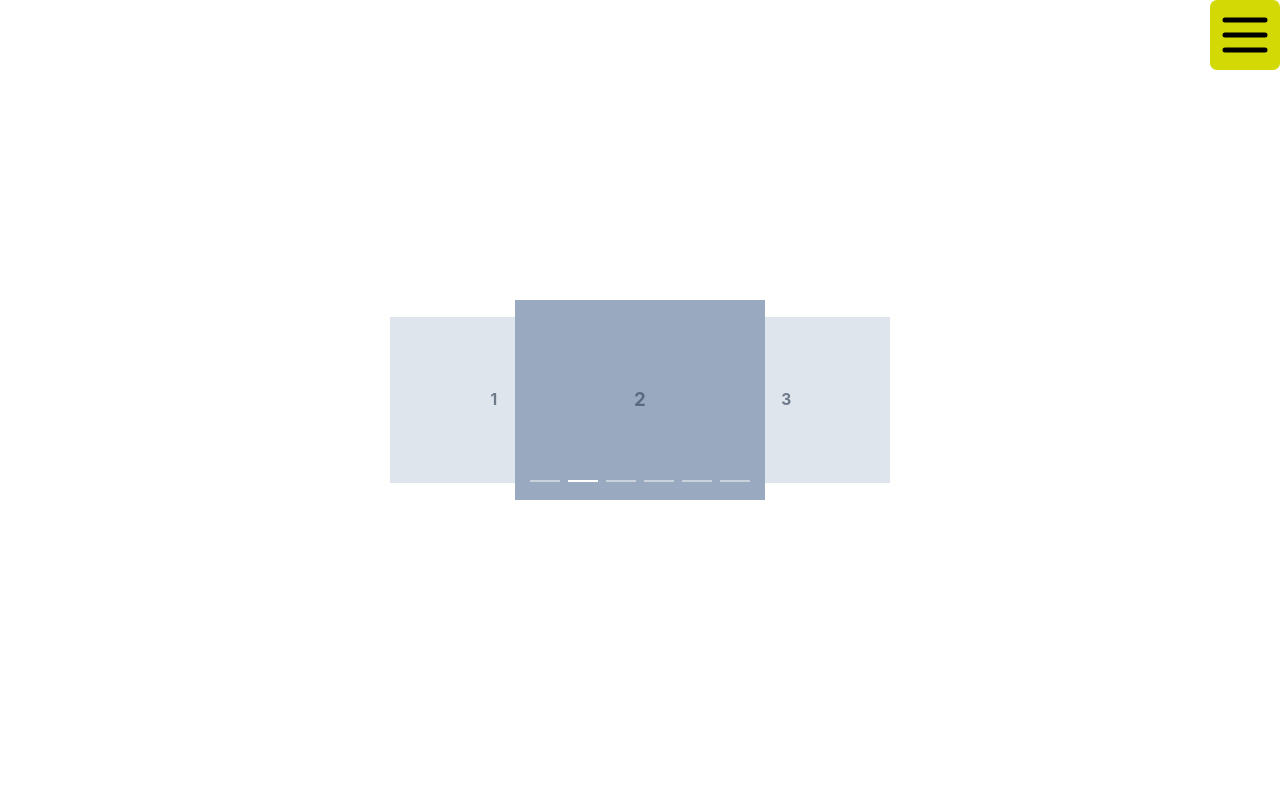
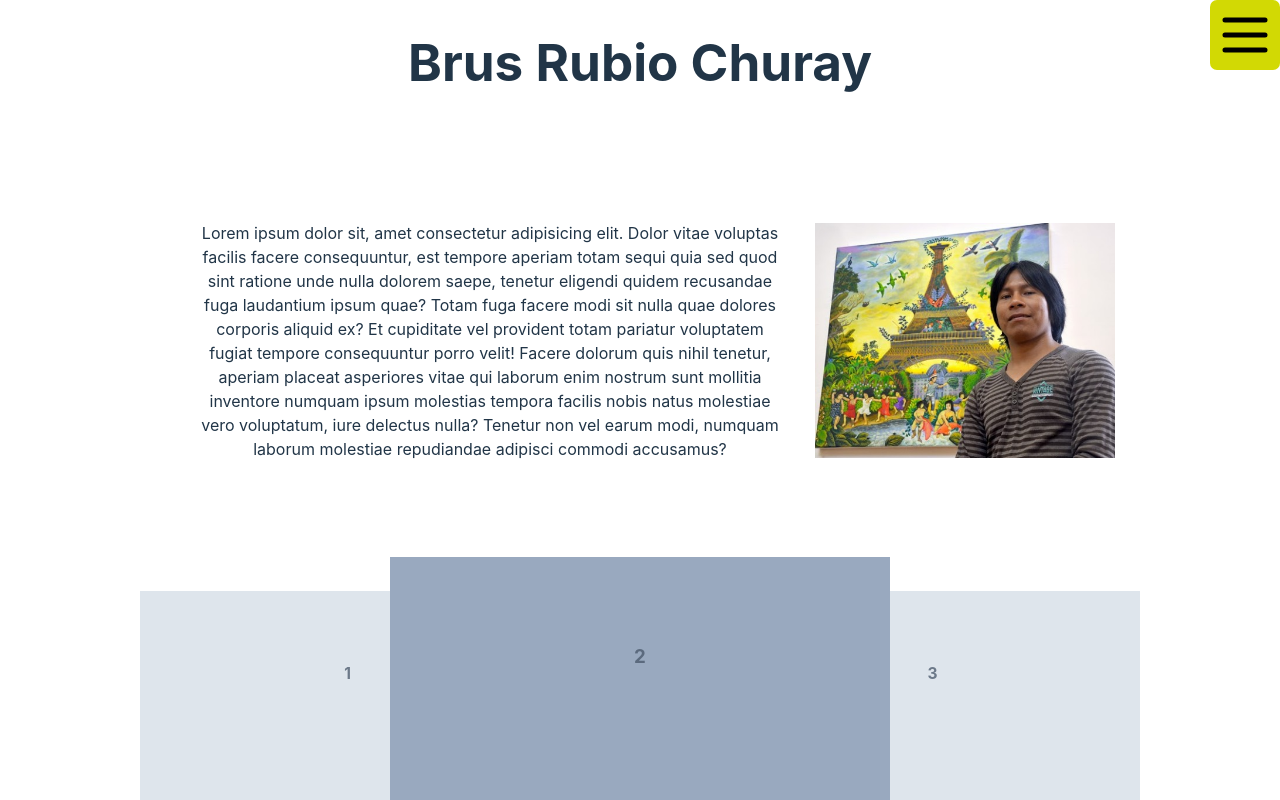
Before and after one commit to juaquin456/Art-Project, a Vue app: page /artistas/loreto/brus in a window 1280 px wide. Before the commit this address had no page. Shown: the top 800 px of the page. Built offline with nearby package versions, Linux system fonts and the light colour scheme; a web font is replaced by a local one.

Commit message:
brus page

```diff
--- a/src/style.css
+++ b/src/style.css
@@ -4,9 +4,8 @@
   font-weight: 400;
 
   color-scheme: light dark;
-  background-color: white;
-
-
+  background-color: #172601;
+  color: white;
 }
 
 a {
--- a/src/views/brus.vue
+++ b/src/views/brus.vue
@@ -1,12 +1,50 @@
 <template>
-  <el-carousel :interval="4000" type="card" height="200px" style="width: 500px;">
-    <el-carousel-item v-for="item in 6" :key="item">
-      <h3 text="2xl" justify="center">{{ item }}</h3>
-    </el-carousel-item>
-  </el-carousel>
+  <div class="container">
+    <h1>Brus Rubio Churay</h1>
+  </div>
+  <div class="content">
+    <p>
+      Lorem ipsum dolor sit, amet consectetur adipisicing elit. Dolor vitae voluptas facilis facere consequuntur, est tempore aperiam totam sequi quia sed quod sint ratione unde nulla dolorem saepe, tenetur eligendi quidem recusandae fuga laudantium ipsum quae? Totam fuga facere modi sit nulla quae dolores corporis aliquid ex? Et cupiditate vel provident totam pariatur voluptatem fugiat tempore consequuntur porro velit! Facere dolorum quis nihil tenetur, aperiam placeat asperiores vitae qui laborum enim nostrum sunt mollitia inventore numquam ipsum molestias tempora facilis nobis natus molestiae vero voluptatum, iure delectus nulla? Tenetur non vel earum modi, numquam laborum molestiae repudiandae adipisci commodi accusamus?
+    </p>
+    <img class = "img" src="@/assets/brus.jpg" alt="">
+  </div>
+  <div class="carousel">
+    <el-carousel :interval="4000" type="card" height="400px" style="width: 1000px;">
+      <el-carousel-item v-for="item in 6" :key="item">
+        <h3 text="2xl" justify="center">{{ item }}</h3>
+      </el-carousel-item>
+    </el-carousel>
+  </div>
 </template>
 
 <style scoped>
+
+
+
+.content {
+  display: flex;
+  flex-direction: row;
+  align-items: center;
+  justify-content: center;
+  padding: 50px;
+}
+
+p {
+  width: 50%;
+  padding: 30px;
+}
+
+.img {
+  background-color: black;
+  width: 300px;
+}
+
+.carousel {
+  display: flex;
+  justify-content: center;
+  width: 100%;
+}
+
 .el-carousel__item h3 {
   color: #475669;
   opacity: 0.75;
```
Also changed, not shown: src/assets/brus.jpg (added).
